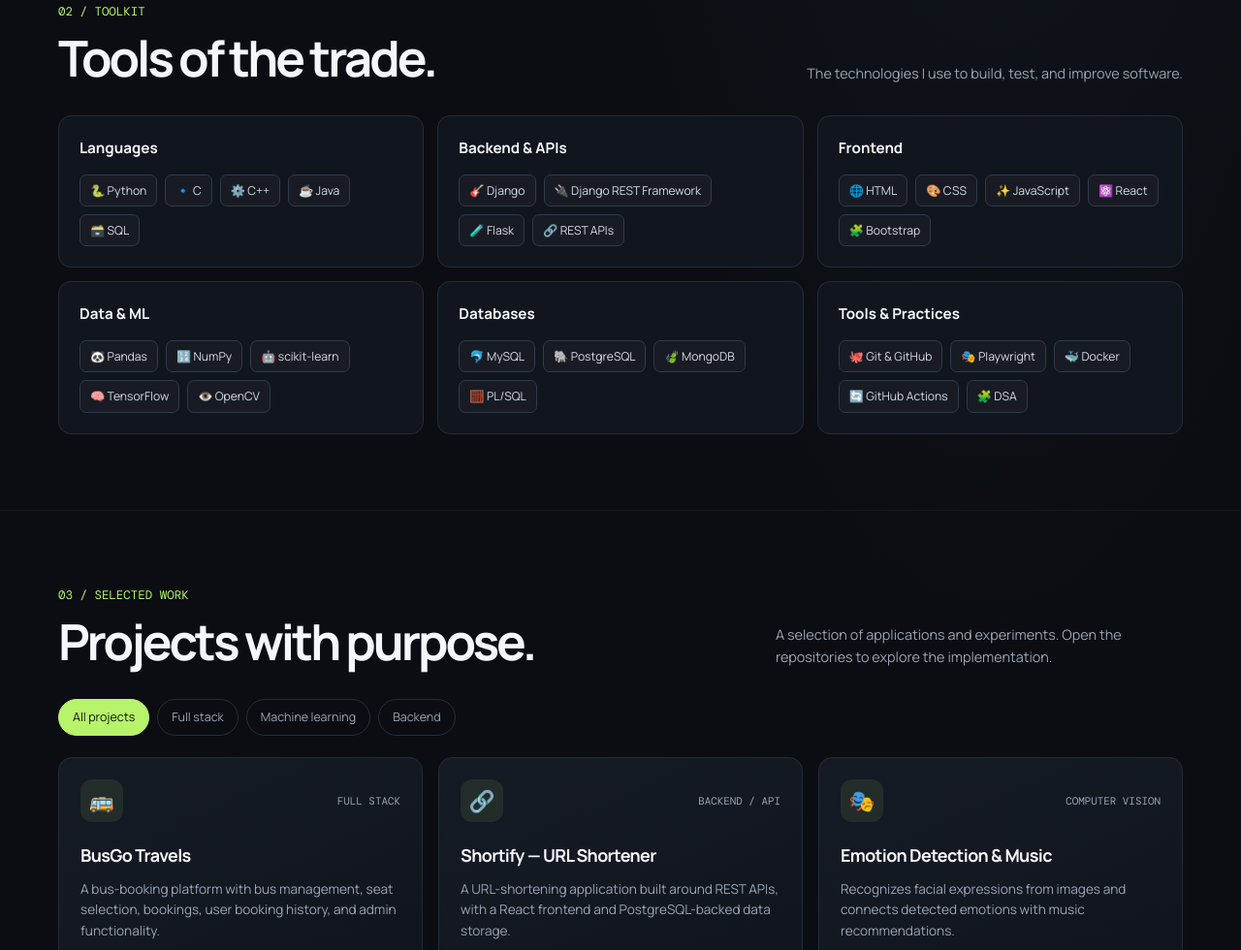
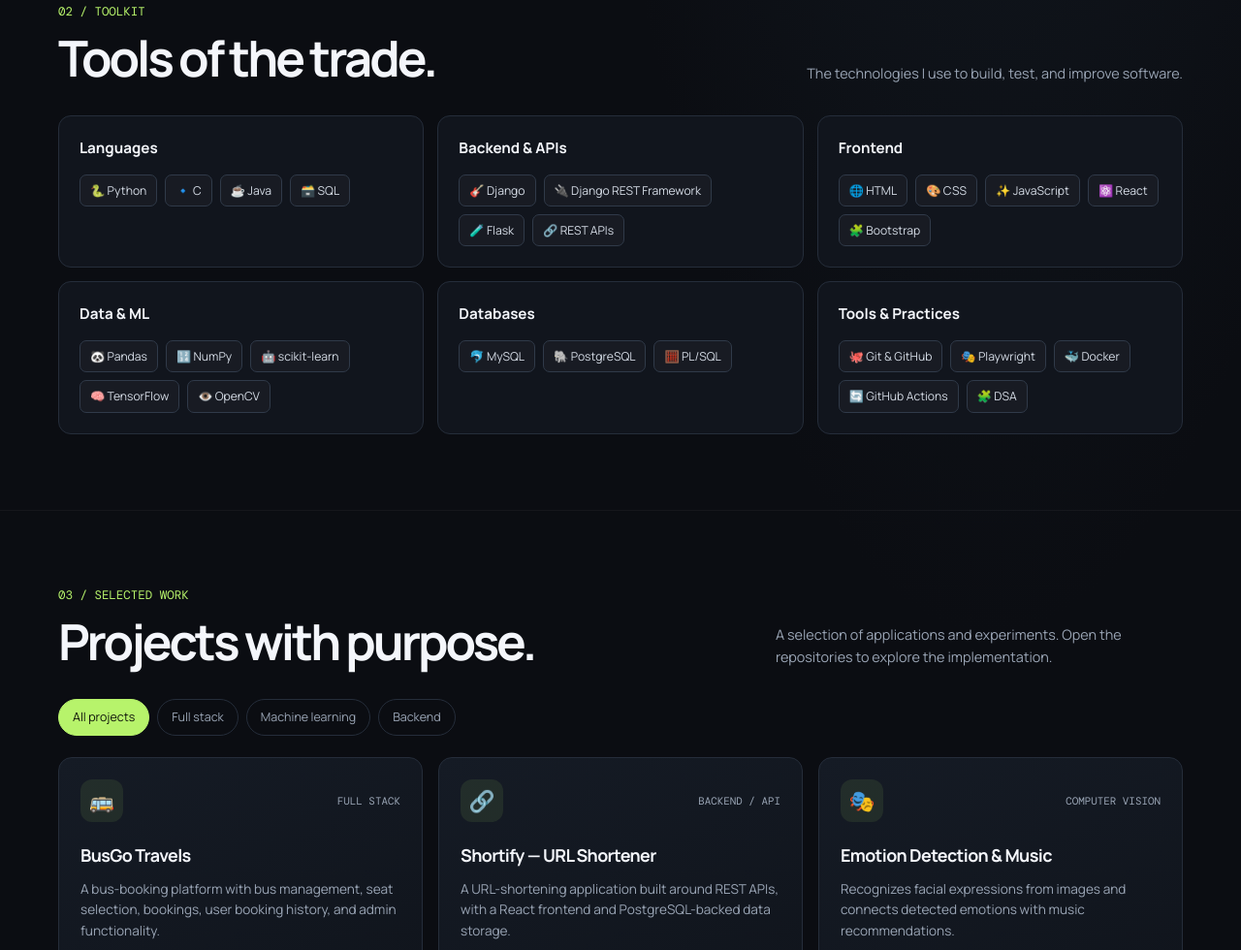
Before and after one commit to lokeshkumara2106/myportfolio, a plain HTML site: page index.html in a window 1280 px wide. Shown: the part 1531-2511 px from the top of the page at 97% size. Drawn offline with nearby package versions, Linux system fonts and the light colour scheme.

Commit message:
Modified index.html

```diff
--- a/index.html
+++ b/index.html
@@ -59,11 +59,11 @@
   <div class="wrap">
     <div class="section-head"><div><div class="kicker">02 / TOOLKIT</div><h2>Tools of the trade.</h2></div><p>The technologies I use to build, test, and improve software.</p></div>
     <div class="skill-groups">
-      <div class="skill-group"><h3>Languages</h3><div class="chips"><span class="chip">🐍 Python</span><span class="chip">🔹 C</span><span class="chip">⚙️ C++</span><span class="chip">☕ Java</span><span class="chip">🗃️ SQL</span></div></div>
+      <div class="skill-group"><h3>Languages</h3><div class="chips"><span class="chip">🐍 Python</span><span class="chip">🔹 C</span><span class="chip">☕ Java</span><span class="chip">🗃️ SQL</span></div></div>
       <div class="skill-group"><h3>Backend & APIs</h3><div class="chips"><span class="chip">🎸 Django</span><span class="chip">🔌 Django REST Framework</span><span class="chip">🧪 Flask</span><span class="chip">🔗 REST APIs</span></div></div>
       <div class="skill-group"><h3>Frontend</h3><div class="chips"><span class="chip">🌐 HTML</span><span class="chip">🎨 CSS</span><span class="chip">✨ JavaScript</span><span class="chip">⚛️ React</span><span class="chip">🧩 Bootstrap</span></div></div>
       <div class="skill-group"><h3>Data & ML</h3><div class="chips"><span class="chip">🐼 Pandas</span><span class="chip">🔢 NumPy</span><span class="chip">🤖 scikit-learn</span><span class="chip">🧠 TensorFlow</span><span class="chip">👁️ OpenCV</span></div></div>
-      <div class="skill-group"><h3>Databases</h3><div class="chips"><span class="chip">🐬 MySQL</span><span class="chip">🐘 PostgreSQL</span><span class="chip">🍃 MongoDB</span><span class="chip">🧮 PL/SQL</span></div></div>
+      <div class="skill-group"><h3>Databases</h3><div class="chips"><span class="chip">🐬 MySQL</span><span class="chip">🐘 PostgreSQL</span><span class="chip">🧮 PL/SQL</span></div></div>
       <div class="skill-group"><h3>Tools & Practices</h3><div class="chips"><span class="chip">🐙 Git & GitHub</span><span class="chip">🎭 Playwright</span><span class="chip">🐳 Docker</span><span class="chip">🔄 GitHub Actions</span><span class="chip">🧩 DSA</span></div></div>
     </div>
   </div>
```
